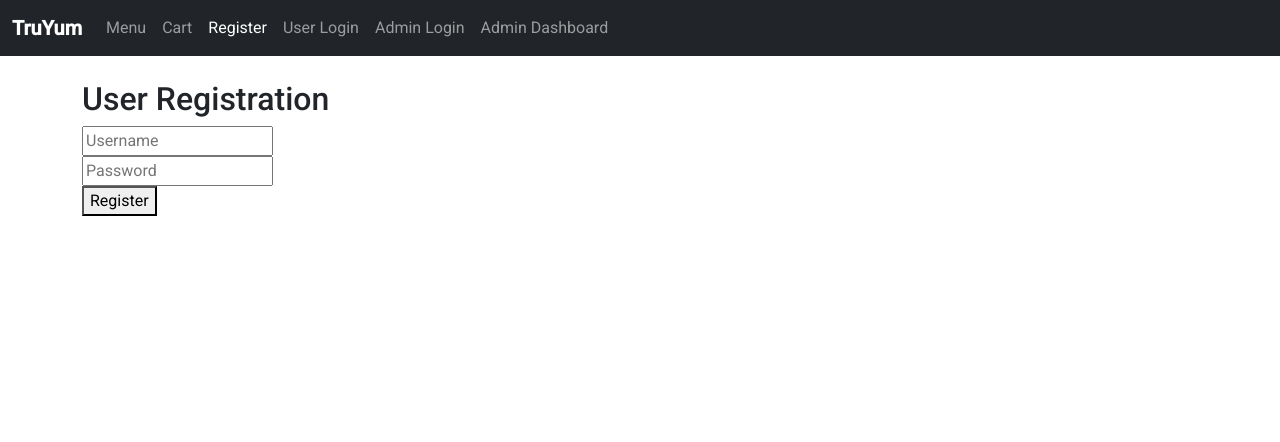
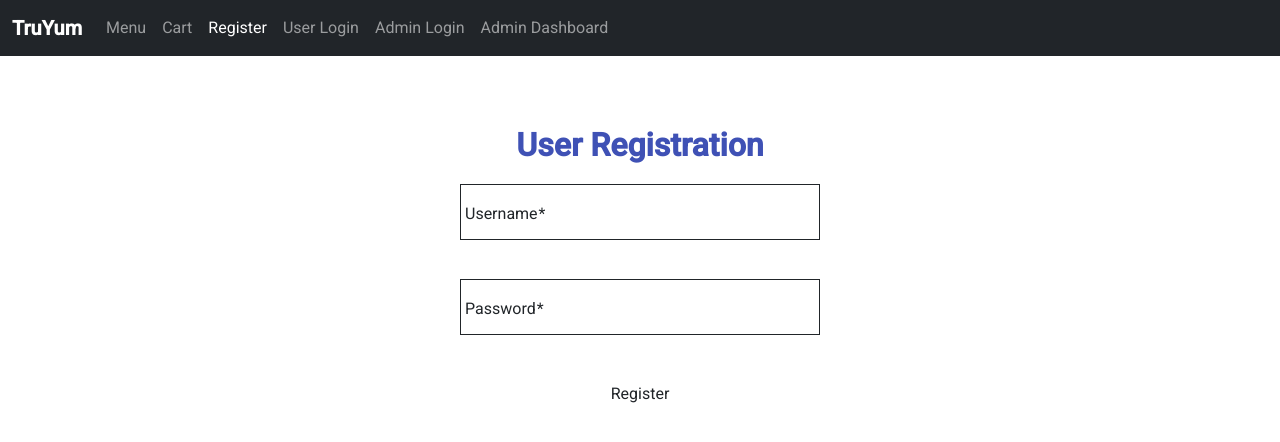
Before and after one commit to AneeshAashifa/trainingproject-TruYum, an Angular app: page /register in a window 1280 px wide. Shown: the top 442 px of the page. Built offline with nearby package versions, Linux system fonts and the light colour scheme.

Commit message:
added updated frontend

```diff
--- a/src/app/admin-login/admin-login.component.html
+++ b/src/app/admin-login/admin-login.component.html
@@ -1,6 +1,28 @@
-<h2>Admin Login</h2>
-<form (ngSubmit)="login()">
-  <input [(ngModel)]="creds.username" name="username" placeholder="Admin Username" required><br>
-  <input [(ngModel)]="creds.password" name="password" type="password" placeholder="Password" required><br>
-  <button type="submit">Login</button>
-</form>
+<div class="auth-container">
+  <mat-card class="auth-card">
+    <h2>Admin Login</h2>
+
+    <form [formGroup]="adminLoginForm" (ngSubmit)="onAdminLogin()">
+
+      <mat-form-field appearance="outline" class="full-width">
+        <mat-label>Admin Username</mat-label>
+        <input matInput formControlName="username" required>
+        <mat-error *ngIf="adminLoginForm.get('username')?.hasError('required')">
+          Username is required
+        </mat-error>
+      </mat-form-field>
+
+      <mat-form-field appearance="outline" class="full-width">
+        <mat-label>Password</mat-label>
+        <input matInput type="password" formControlName="password" required>
+        <mat-error *ngIf="adminLoginForm.get('password')?.hasError('required')">
+          Password is required
+        </mat-error>
+      </mat-form-field>
+
+      <button mat-raised-button color="warn" class="full-width" [disabled]="adminLoginForm.invalid">
+        Login
+      </button>
+    </form>
+  </mat-card>
+</div>
--- a/src/app/register/register.component.html
+++ b/src/app/register/register.component.html
@@ -1,6 +1,31 @@
-<h2>User Registration</h2>
-<form (ngSubmit)="register()">
-  <input [(ngModel)]="user.username" name="username" placeholder="Username" required><br>
-  <input [(ngModel)]="user.password" name="password" type="password" placeholder="Password" required><br>
-  <button type="submit">Register</button>
-</form>
+<div class="auth-container">
+  <mat-card class="auth-card">
+    <h2>User Registration</h2>
+
+    <form [formGroup]="registerForm" (ngSubmit)="onRegister()">
+
+      <mat-form-field appearance="outline" class="full-width">
+        <mat-label>Username</mat-label>
+        <input matInput formControlName="username" required>
+        <mat-error *ngIf="registerForm.get('username')?.hasError('required')">
+          Username is required
+        </mat-error>
+      </mat-form-field>
+
+      <mat-form-field appearance="outline" class="full-width">
+        <mat-label>Password</mat-label>
+        <input matInput type="password" formControlName="password" required>
+        <mat-error *ngIf="registerForm.get('password')?.hasError('required')">
+          Password is required
+        </mat-error>
+        <mat-error *ngIf="registerForm.get('password')?.hasError('minlength')">
+          Password must be at least 6 characters
+        </mat-error>
+      </mat-form-field>
+
+      <button mat-raised-button color="primary" class="full-width mat-elevation-z8" [disabled]="registerForm.invalid">
+        Register
+      </button>
+    </form>
+  </mat-card>
+</div>
--- a/src/app/register/register.component.ts
+++ b/src/app/register/register.component.ts
@@ -1,39 +1,48 @@
 import { Component } from '@angular/core';
-import { FormsModule } from '@angular/forms';
+import { ReactiveFormsModule, FormBuilder,FormGroup,Validators } from '@angular/forms';
 import { HttpClient } from '@angular/common/http';
 import { Router } from '@angular/router';
+import { MatSnackBar, MatSnackBarModule } from '@angular/material/snack-bar';
+import { MatCardModule } from '@angular/material/card';
+import { MatFormFieldModule } from '@angular/material/form-field';
+import { MatInputModule } from '@angular/material/input';
+import { MatButtonModule } from '@angular/material/button';
 
 @Component({
   selector: 'app-register',
   standalone: true,
-  imports: [FormsModule],
+  imports: [ReactiveFormsModule, MatCardModule,
+    MatFormFieldModule,
+    MatInputModule,
+    MatButtonModule,
+    MatSnackBarModule
+],
   templateUrl: './register.component.html'
 })
 export class RegisterComponent {
-  user = { username: '', password: '' };
+  registerForm: FormGroup;
   private apiUrl = 'http://localhost:5030/api/auth/register';
 
-  constructor(private http: HttpClient, private router: Router) {}
+  constructor(private fb: FormBuilder, private http: HttpClient, private router: Router, private snackBar: MatSnackBar) {
+    this.registerForm = this.fb.group({
+      username: ['', Validators.required],
+      password: ['', [Validators.required, Validators.minLength(6)]]
+    });
+  }
 
-  register() {
-    const requestBody = {
-      username: this.user.username,
-      password: this.user.password,
-      role: 'User'   // force all registered accounts to be User
-    };
+  onRegister() {
+    if (this.registerForm.invalid) return;
+
+    const requestBody = { ...this.registerForm.value, role: 'User' };
 
     this.http.post<any>(this.apiUrl, requestBody).subscribe({
       next: () => {
-        alert('✅ Registration successful! Please login.');
+        this.snackBar.open('✅ Registration successful! Please login.', 'Close', { duration: 3000 });
         this.router.navigate(['/user-login']);
       },
       error: (err) => {
-        if (err.error && err.error.title) {
-      alert('❌ Registration failed: ' + err.error.title);
-    } else {
-      alert('❌ Registration failed: ' + err.message);
-    }
+        this.snackBar.open('❌ Registration failed: ' + (err.error?.title || err.message), 'Close', { duration: 3000 });
+      }
+    });
   }
-});
 }
-}
--- a/src/app/user-login/user-login.component.html
+++ b/src/app/user-login/user-login.component.html
@@ -1,6 +1,28 @@
-<h2>User Login</h2>
-<form (ngSubmit)="login()">
-  <input [(ngModel)]="creds.username" name="username" placeholder="Username" required><br>
-  <input [(ngModel)]="creds.password" name="password" type="password" placeholder="Password" required><br>
-  <button type="submit">Login</button>
-</form>
+<div class="auth-container">
+  <mat-card class="auth-card">
+    <h2>User Login</h2>
+
+    <form [formGroup]="loginForm" (ngSubmit)="onLogin()">
+
+      <mat-form-field appearance="outline" class="full-width">
+        <mat-label>Username</mat-label>
+        <input matInput formControlName="username" required>
+        <mat-error *ngIf="loginForm.get('username')?.hasError('required')">
+          Username is required
+        </mat-error>
+      </mat-form-field>
+
+      <mat-form-field appearance="outline" class="full-width">
+        <mat-label>Password</mat-label>
+        <input matInput type="password" formControlName="password" required>
+        <mat-error *ngIf="loginForm.get('password')?.hasError('required')">
+          Password is required
+        </mat-error>
+      </mat-form-field>
+
+      <button mat-raised-button color="accent" class="full-width" [disabled]="loginForm.invalid">
+        Login
+      </button>
+    </form>
+  </mat-card>
+</div>
--- a/src/app/user-login/user-login.component.ts
+++ b/src/app/user-login/user-login.component.ts
@@ -1,37 +1,53 @@
 import { Component } from '@angular/core';
-import { FormsModule } from '@angular/forms';
+import { ReactiveFormsModule, FormBuilder, FormGroup, Validators } from '@angular/forms';
 import { HttpClient } from '@angular/common/http';
 import { Router } from '@angular/router';
 import { SignalrService } from '../services/signalr.service';
+import { MatSnackBar, MatSnackBarModule } from '@angular/material/snack-bar';
+import { MatCardModule } from '@angular/material/card';
+import { MatFormFieldModule } from '@angular/material/form-field';
+import { MatInputModule } from '@angular/material/input';
+import { MatButtonModule } from '@angular/material/button';
 
 @Component({
   selector: 'app-user-login',
   standalone: true,
-  imports: [FormsModule],
+  imports: [ReactiveFormsModule,MatCardModule,
+    MatFormFieldModule,
+    MatInputModule,
+    MatButtonModule,
+    MatSnackBarModule
+],
   templateUrl: './user-login.component.html'
 })
 export class UserLoginComponent {
-  creds = { username: '', password: '' };
+  loginForm: FormGroup;
   private apiUrl = 'http://localhost:5030/api/auth/login';
 
-  constructor(private http: HttpClient, private router: Router,private signalr: SignalrService) {}
+  constructor(
+    private fb: FormBuilder,
+    private http: HttpClient,
+    private router: Router,
+    private snackBar: MatSnackBar
+  ) {
+    this.loginForm = this.fb.group({
+      username: ['', Validators.required],
+      password: ['', Validators.required]
+    });
+  }
 
-  login() {
-    this.http.post<any>(this.apiUrl, this.creds).subscribe({
+  onLogin() {
+    if (this.loginForm.invalid) return;
+
+    this.http.post<any>(this.apiUrl, this.loginForm.value).subscribe({
       next: (res) => {
-        if (res.role === 'User') {
-          localStorage.setItem('token', res.token);
-          localStorage.setItem('role', res.role);
-          this.signalr.startConnection();
-          alert('✅ User login successful!');
-          this.router.navigate(['/menu']);
-        } else {
-          alert('❌ This account is not an User.');
-        }
+        localStorage.setItem('token', res.token);
+        this.snackBar.open('✅ Login successful!', 'Close', { duration: 3000 });
+        this.router.navigate(['/menu']);
       },
       error: (err) => {
-        alert('❌ Login failed: ' + err.error);
-      }
-    });
-  }
+        this.snackBar.open('❌ Login failed: ' + (err.error?.title || err.message), 'Close', { duration: 3000 });
+      }
+    });
+  }
 }
--- a/src/styles.css
+++ b/src/styles.css
@@ -1,12 +1,70 @@
-body { font-family: "Roboto", sans-serif; }
-.card { border-radius: 12px; overflow: hidden; }
-.card .card-img-top { height: 180px; object-fit: cover; }
-.navbar-brand { font-weight: 600; }
-.badge-category { background: #f6f6f6; color: #333; padding: 4px 8px; border-radius: 8px; }
-.toast { position: fixed; right: 10px; bottom: 10px; background: rgba(0,0,0,0.8); color: #fff; padding: 10px 14px; border-radius: 6px; }
+body {
+  font-family: "Roboto", sans-serif;
+  margin: 0;
+}
 
-html, body { height: 100%; }
-body { margin: 0; font-family: Roboto, "Helvetica Neue", sans-serif; }
+.card {
+  border-radius: 12px;
+  overflow: hidden;
+}
 
-html, body { height: 100%; }
-body { margin: 0; font-family: Roboto, "Helvetica Neue", sans-serif; }
+.card .card-img-top {
+  height: 180px;
+  object-fit: cover;
+}
+
+.navbar-brand {
+  font-weight: 600;
+}
+
+.badge-category {
+  background: #f6f6f6;
+  color: #333;
+  padding: 4px 8px;
+  border-radius: 8px;
+}
+
+.toast {
+  position: fixed;
+  right: 10px;
+  bottom: 10px;
+  background: rgba(0,0,0,0.8);
+  color: #fff;
+  padding: 10px 14px;
+  border-radius: 6px;
+}
+
+html, body {
+  height: 100%;
+  font-family: Roboto, "Helvetica Neue", sans-serif;
+}
+
+.auth-container {
+  display: flex;
+  justify-content: center;
+  align-items: center;
+  margin-top: 50px;
+}
+
+.auth-card {
+  width: 400px;
+  padding: 20px;
+  background: #fafafa; /* light background */
+  border-radius: 12px;
+  box-shadow: 0px 6px 18px rgba(0,0,0,0.2);
+}
+
+h2 {
+  text-align: center;
+  margin-bottom: 20px;
+  font-weight: 600;
+  color: #3f51b5; /* matches Material primary color */
+}
+
+.full-width {
+  width: 100%;
+  margin-bottom: 15px;
+}
+button.mat-raised-button {
+  border-radius: 8px; /* make corners smoother */
+}
```
Also changed, not shown: src/app/admin-login/admin-login.component.ts (+35 -19 lines).
